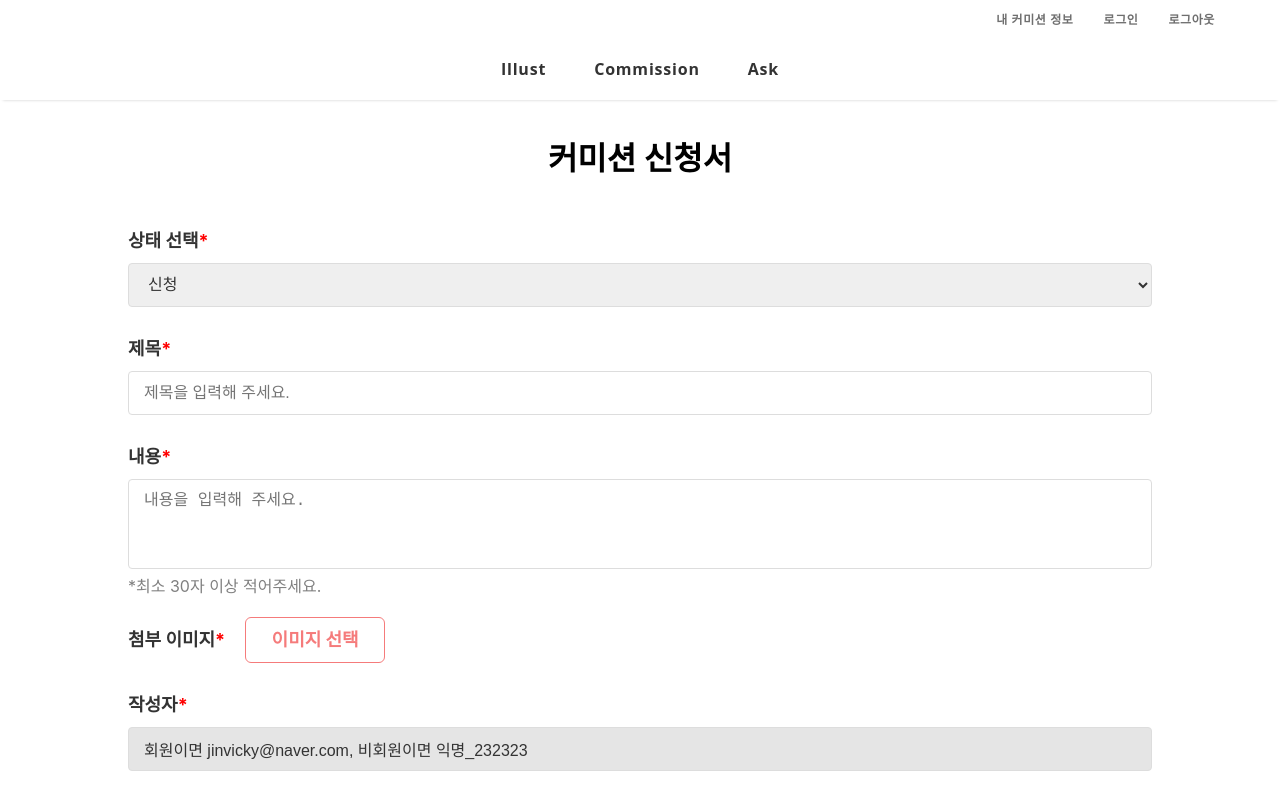
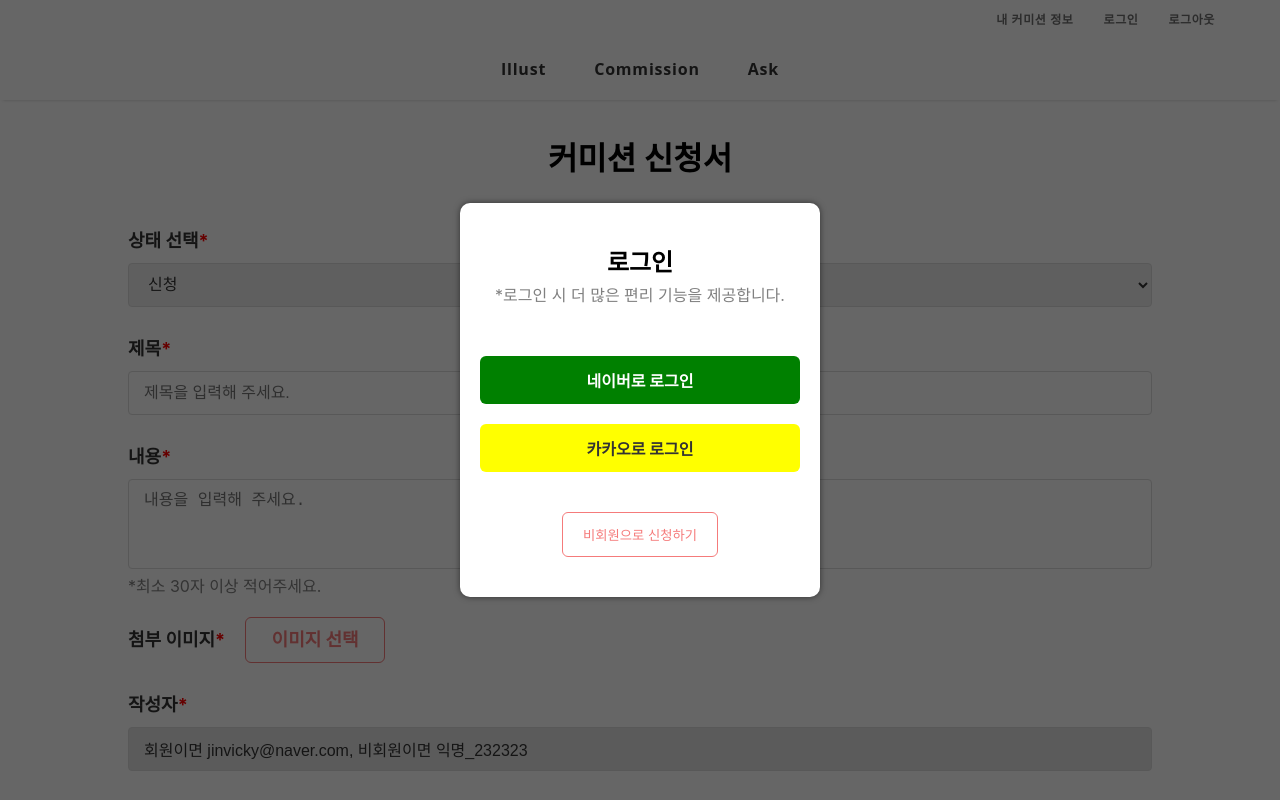
Before and after one commit to CM-WORLD/FRONT-END, a React (Create React App) app: page /cms/form in a window 1280 px wide. Shown: the top 800 px of the page. Built offline with nearby package versions, Linux system fonts and the light colour scheme.

Commit message:
Feat: loginmodal ui

```diff
--- a/src/common/Variable.scss
+++ b/src/common/Variable.scss
@@ -5,3 +5,5 @@ $default-min-height: 560px;
 $nav-padding-top: 93px;
 
 $text-dark: #333;
+$naver-color: green;
+$kakao-color: yellow;
--- a/src/pages/apply/ApplyCms.tsx
+++ b/src/pages/apply/ApplyCms.tsx
@@ -1,10 +1,28 @@
 import React, { useEffect, useState } from "react";
 import "./style.scss";
+import LoginModal from "../signIn/modal";
 
 const ApplyCms = () => {
   const [data, setData] = useState({});
+  const [display, setDisplay] = useState(false);
+
+  useEffect(() => {
+    /**
+     * 1. 최초 랜더링 시 쿠키 등에서 세션을 확인한다.
+     * 2. 비로그인 상태일 경우 <LoginModal />를 setDisplay(true)로 해서 띄운다.
+     * 3. 로그인 버튼 누르면 소셜 페이지로 가고, 비회원 신청을 눌렀을 경우 setDisplay(false)를 하고, 작성자 value에 익명_uuid를 넣는다.
+     *
+     *
+     */
+  }, []);
   return (
     <>
+      <LoginModal
+        display={!display}
+        onClick={() => {
+          setDisplay(!display);
+        }}
+      />
       <div className="apply-cms-form">
         <h1>커미션 신청서</h1>
         <div className="form-box">
--- a/src/pages/signIn/modal/index.tsx
+++ b/src/pages/signIn/modal/index.tsx
@@ -3,22 +3,33 @@ import "./style.scss";
 
 interface LoginModalProps {
   display: boolean;
-  onClick: () => void;
+  onClick: (display: boolean) => void;
 }
 const LoginModal = (props: LoginModalProps) => {
   const loginContent = (
     <>
-      <div>this is content.....</div>
+      <div className="login-modal-content">
+        <p>*로그인 시 더 많은 편리 기능을 제공합니다.</p>
+        <a className="social-link naver" href="/auth/naver">
+          네이버로 로그인
+        </a>
+        <a className="social-link kakao" href="/auth/kakao">
+          카카오로 로그인
+        </a>
+        <div className="btn-box">
+          <button
+            className="not-login-btn"
+            onClick={() => props.onClick(!props.display)}
+          >
+            비회원으로 신청하기
+          </button>
+        </div>
+      </div>
     </>
   );
   return (
     <>
-      <Modal
-        title="Login"
-        display={props.display}
-        content={loginContent}
-        onClick={props.onClick}
-      />
+      <Modal title="로그인" display={props.display} content={loginContent} />
     </>
   );
 };
--- a/src/pages/signIn/modal/style.scss
+++ b/src/pages/signIn/modal/style.scss
@@ -0,0 +1,47 @@
+@import "../../../common/Variable.scss";
+@import "../../../common/CommonStyle.scss";
+
+.login-modal-content {
+  p {
+    padding-top: 4px;
+    padding-bottom: 30px;
+    color: gray;
+    text-align: center;
+  }
+
+  .social-link {
+    display: block;
+    margin-top: 20px;
+    border-radius: 6px;
+    padding: 12px 20px;
+    font-weight: bold;
+    color: $text-dark;
+    text-align: center;
+
+    &.naver {
+      background-color: $naver-color;
+      color: white;
+    }
+    &.kakao {
+      background-color: $kakao-color;
+    }
+  }
+
+  .btn-box {
+    margin-top: 40px;
+    display: flex;
+    justify-content: center;
+
+    .not-login-btn {
+      display: block;
+      position: relative;
+      border: 1px solid $primary-color;
+      border-radius: 6px;
+      padding: 12px 20px;
+
+      color: $primary-color;
+      text-align: center;
+      background-color: white;
+    }
+  }
+}
```
